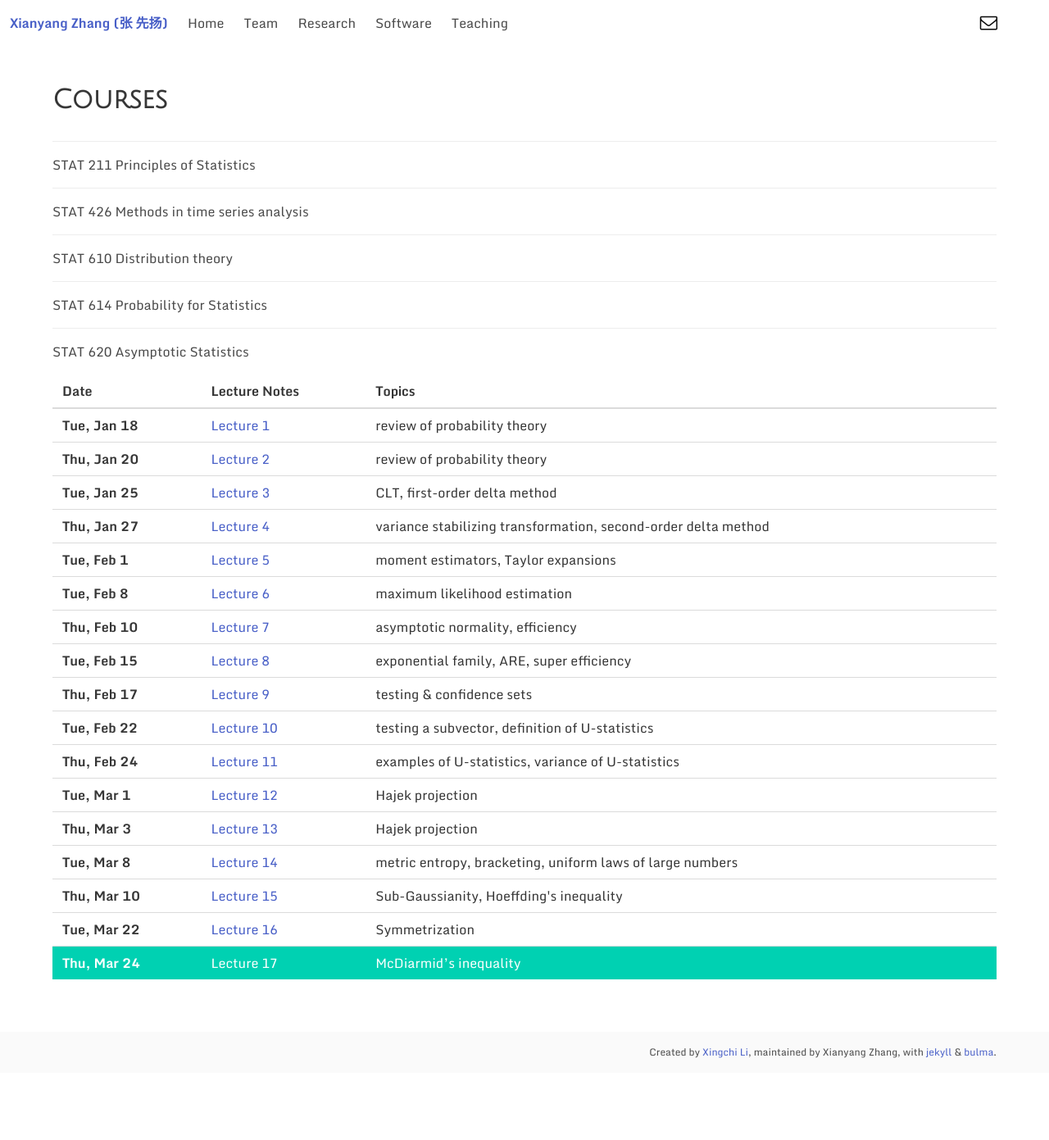
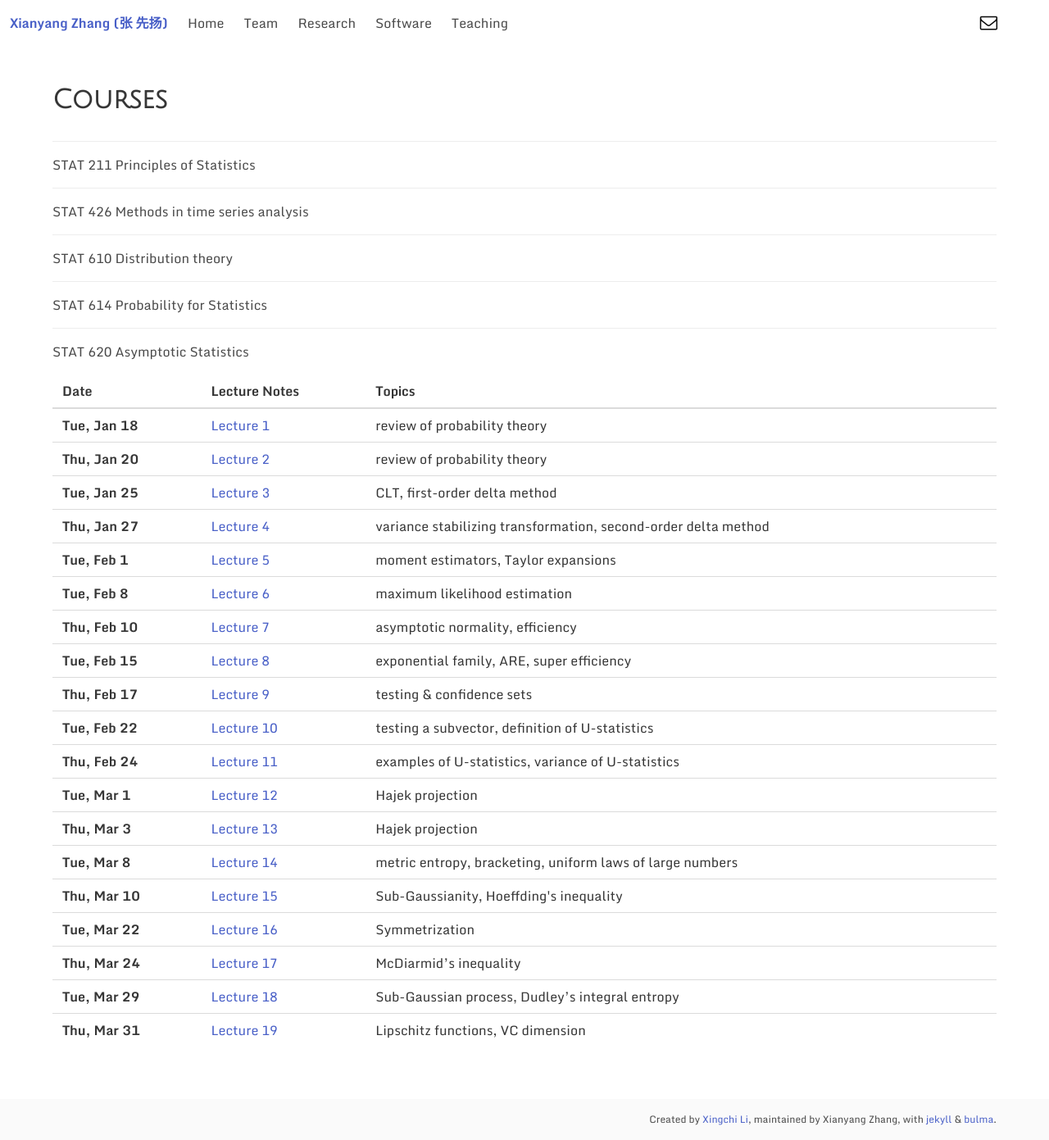
Before and after one commit to zhangxianyang11/zhangxiany-tamu.github.io, a Jekyll site: the page built from _pages/teaching.md, in a window 1280 px wide. Shown: the whole page at 82% size. Built offline with Jekyll 4.4.1, drawn with Linux system fonts in a browser that asks for light colours; a style sheet for code colours, icons or effects is not loaded; before the commit the page ends 1309 px from its top, so only the background shows below that.

Commit message:
Update teaching.md

```diff
--- a/_pages/teaching.md
+++ b/_pages/teaching.md
@@ -81,7 +81,9 @@ permalink: /teaching
                 <tr><th>Tue, Mar 8</th><td><a href="/downloads/620sp22/Mar-8.pdf">Lecture 14</a></td><td>metric entropy, bracketing, uniform laws of large numbers</td></tr>
                 <tr><th>Thu, Mar 10</th><td><a href="/downloads/620sp22/Mar-10.pdf">Lecture 15</a></td><td>Sub-Gaussianity, Hoeffding's inequality</td></tr>
                 <tr><th>Tue, Mar 22</th><td><a href="/downloads/620sp22/Mar-22.pdf">Lecture 16</a></td><td>Symmetrization</td></tr>
-                <tr class="is-selected"><th>Thu, Mar 24</th><td><a href="/downloads/620sp22/Mar-24.pdf">Lecture 17</a></td><td>McDiarmid’s inequality</td></tr>
+                <tr><th>Thu, Mar 24</th><td><a href="/downloads/620sp22/Mar-24.pdf">Lecture 17</a></td><td>McDiarmid’s inequality</td></tr>
+                <tr><th>Tue, Mar 29</th><td><a href="/downloads/620sp22/Mar-22.pdf">Lecture 18</a></td><td>Sub-Gaussian process, Dudley’s integral entropy</td></tr>
+                <tr><th>Thu, Mar 31</th><td><a href="/downloads/620sp22/Mar-24.pdf">Lecture 19</a></td><td>Lipschitz functions, VC dimension</td></tr>
               </tbody>
             </table>
           </p>
```
